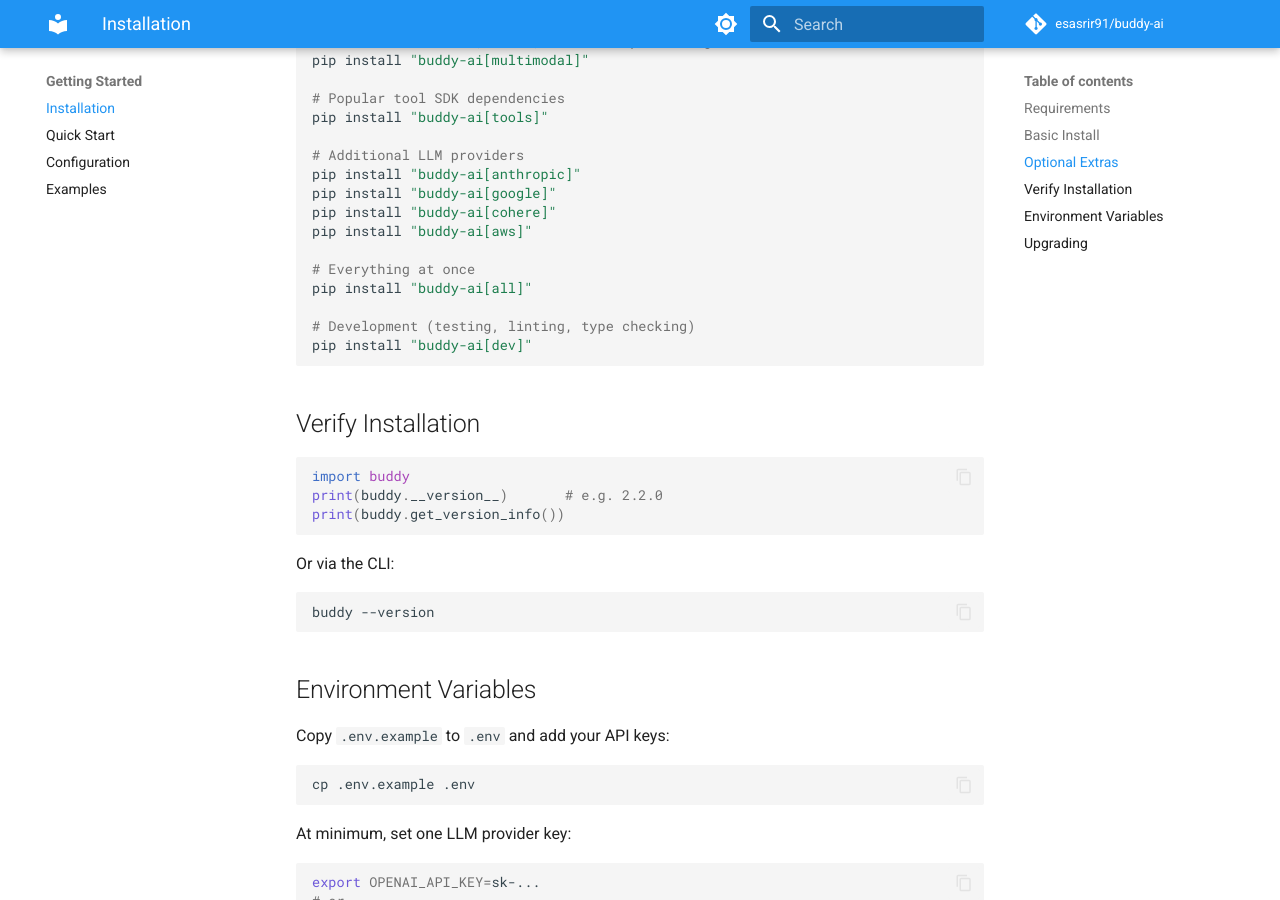
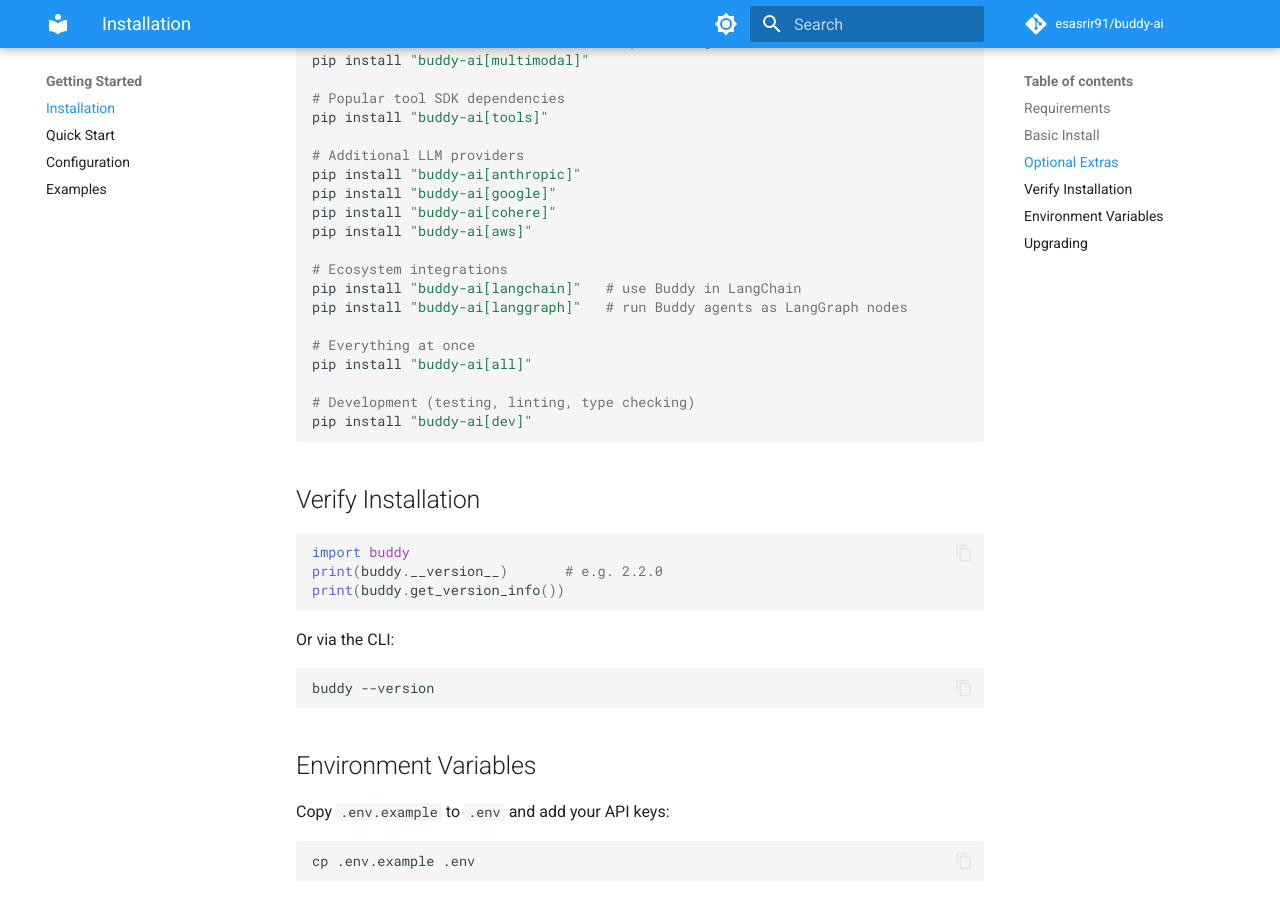
Before and after one commit to esasrir91/buddy-ai, an MkDocs documentation site: the page built from docs/getting-started/installation.md, in a window 1280 px wide and 900 px high, scrolled down 719 px. Built offline with MkDocs 1.6.1 and Material for MkDocs 9.7.7, drawn with Linux system fonts in a browser that asks for light colours; comment, search, counter and statistics services are not loaded; the version menu is left out.

Commit message:
docs: document LangChain & LangGraph integrations across the docs
Add integration install extras, core-modules entry, changelog notes, and
homepage/structure references so the new buddy.integrations adapters are
surfaced consistently across README, docs index, installation, and changelog.

Co-authored-by: Cursor <cursoragent@cursor.com>

```diff
--- a/docs/getting-started/installation.md
+++ b/docs/getting-started/installation.md
@@ -32,6 +32,10 @@ pip install "buddy-ai[anthropic]"
 pip install "buddy-ai[google]"
 pip install "buddy-ai[cohere]"
 pip install "buddy-ai[aws]"
+
+# Ecosystem integrations
+pip install "buddy-ai[langchain]"   # use Buddy in LangChain
+pip install "buddy-ai[langgraph]"   # run Buddy agents as LangGraph nodes
 
 # Everything at once
 pip install "buddy-ai[all]"
```
Also changed, not shown: CHANGELOG.md (+5 -1 lines), README.md (+6 -1 lines), docs/index.md (+2 -0 lines).
